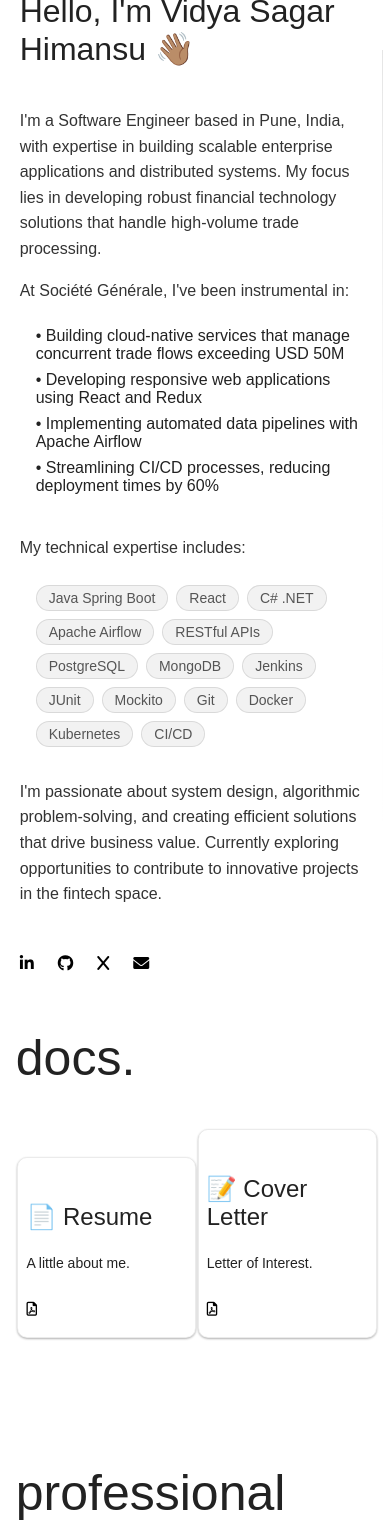
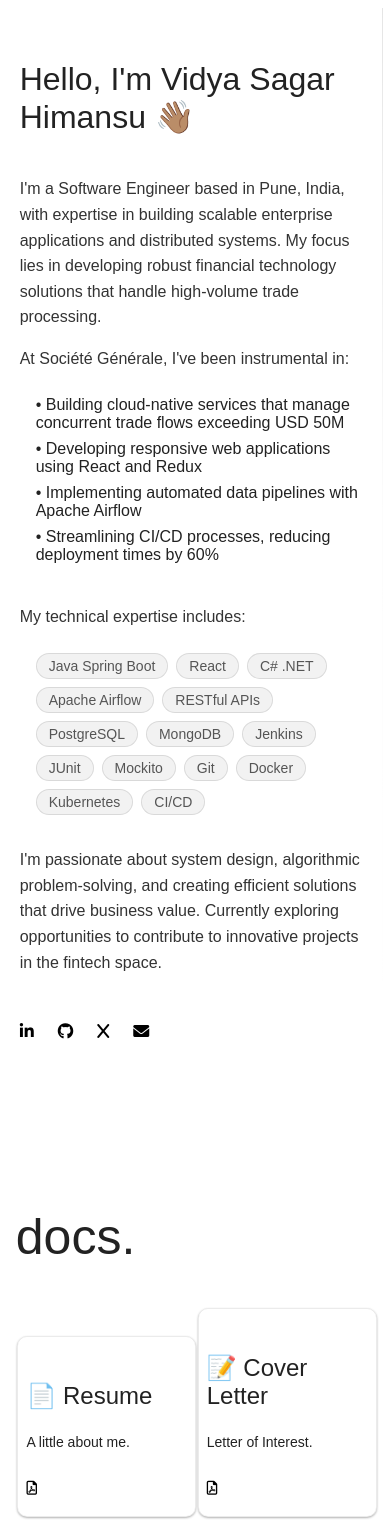
Before and after one commit to VidyaSagarHimansu/Himansu, a React (Vite) app: page / in a window 390 px wide. Shown: the top 1530 px of the page. Built offline with nearby package versions, Linux system fonts and the light colour scheme.

Commit message:
making more responsive

```diff
--- a/src/About/About.css
+++ b/src/About/About.css
@@ -52,9 +52,29 @@
     }
 }
 
-@media screen and (max-width: 768px) {
+@media screen and (max-height: 1000px) {
     .about-container {
         position: static;
         width: 100%;
     }
+
+    .about-content-container {
+        height: auto;
+        min-height: 100vh;
+        padding-top: 2rem;
+        padding-bottom: 2rem;
+    }
 }
+
+@media screen and (max-width: 600px) {
+    .about-container {
+        position: static;
+        width: 100%;
+    }
+    .about-content-container {
+        height: auto;
+        min-height: 100vh;
+        padding-top: 2rem;
+        padding-bottom: 2rem;
+    }
+}
--- a/src/App.css
+++ b/src/App.css
@@ -5,7 +5,7 @@
   width: 65.3%;
   display: inline-block;
 }
-@media screen and (max-width: 768px) {
+@media screen and (max-width: 600px) {
   .content-container {
     margin-top: 2vh;
     float: none;
@@ -15,6 +15,19 @@
     display: block;
   }
 }
+
+@media screen and (max-height: 1000px) {
+  .content-container {
+    margin-top: 2vh;
+    float: none;
+    width: 100%;
+    margin-left: 2vw;
+    clear: both;
+    display: block;
+  }
+}
+
+
 .spinner {
   width: 50px;
   height: 50px;
--- a/src/Detail/Topics.jsx
+++ b/src/Detail/Topics.jsx
@@ -6,14 +6,14 @@ function Topics() {
             {topic: "📄 Resume", content: "A little about me.", link: "https://vidyasagarhimansu.github.io/Resources/Resume%202024.pdf", symbol: "far fa-file-pdf"},
             {topic: "📝 Cover Letter", content: "Letter of Interest.", symbol: "far fa-file-pdf"},
         ]},
-        {heading: "professional Experience", content: [
+        {heading: "professional experience.", content: [
             {topic: "Trade Flown Monitoring", content: ["Built web applications using <strong>React, Redux, and RESTful APIs</strong>.", "Automated build and deployment processes using Jenkins, resulting in more frequent and reliable releases.", "Testing using JUnit and Mockito.", "Worked closely with product managers to gather requirements and deliver software solutions."], symbol: "fas fa-code"},
             {topic: "Conduit Service", content: ["Built scalable, cloud-native backend services using <strong>Java and Spring Boot</strong>, managing concurrent trade flows worth over USD 50M.", "Automated software delivery pipelines using CI/CD tools, cutting deployment lead time by 60% and maintaining high code quality.", "Implemented robust security protocols to protect sensitive trade data, ensuring compliance."], symbol: "fas fa-code"},
             {topic: "Airflow Batch Processing for reporting", content: ["Batch processing workflows using <strong>Apache Airflow</strong>, automating data pipelines and improving data processing efficiency.", "Implemented DAGs (Directed Acyclic Graphs) to schedule and monitor complex batch jobs.", "Integrated Airflow with various data sources including PostgreSQL, MongoDB to streamline ETL."], symbol: "fas fa-code"},
             {topic: "Trade Flown Downstream Processing", content: ["Robust backend services using <strong>C# and ASP.NET Core</strong>, supporting high-traffic applications.", "Integrated RESTful APIs and microservices into existing systemss, improving system modularity and maintainability.", "Automated continuous integration and deployment processes with Jenkins, reducing deployment times."], symbol: "fas fa-code"},
         ]},
         {
-            heading: "school / college", content: [
+            heading: "school / college.", content: [
                 {topic: "Army Institute of Technology, Pune", content: ["B.Tech in Information Technology and Graduated in 2021"], symbol: "fas fa-graduation-cap"},
                 {topic: "M.Tech", content: "Coming Soon...", symbol: "fas fa-graduation-cap"},
             ]
```
Also changed, not shown: src/About/About.jsx (+5 -2 lines).
